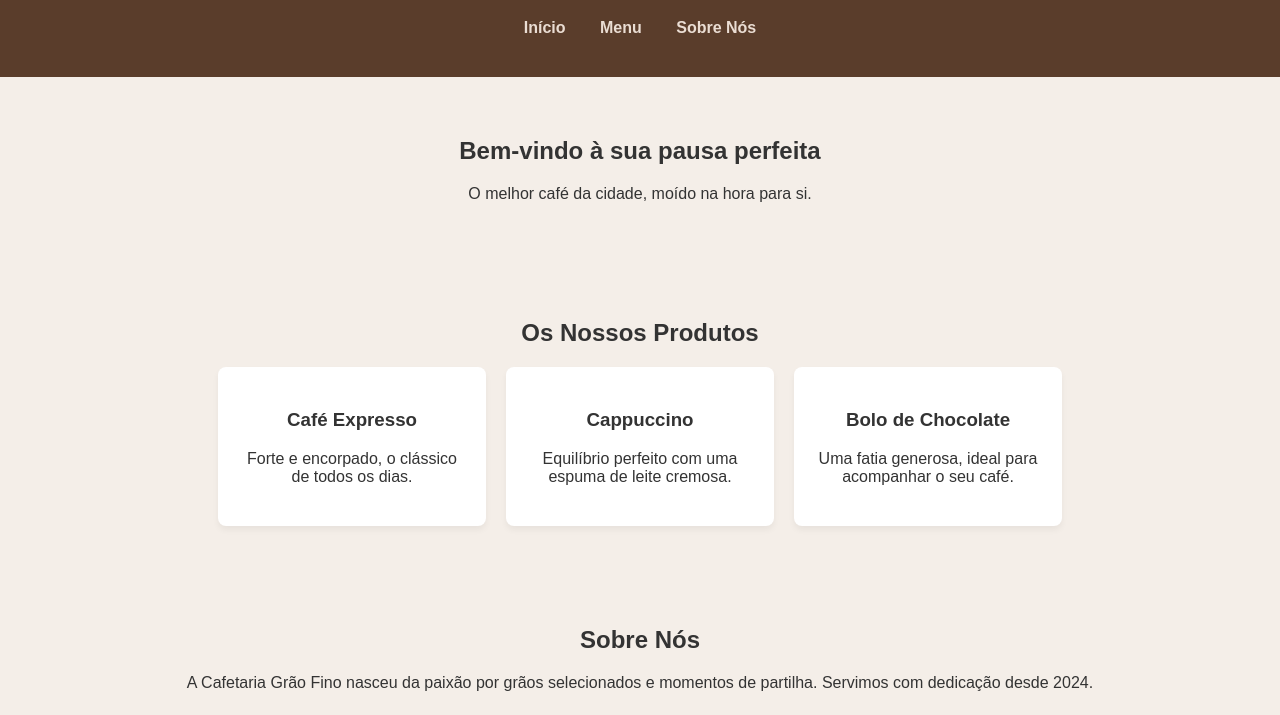
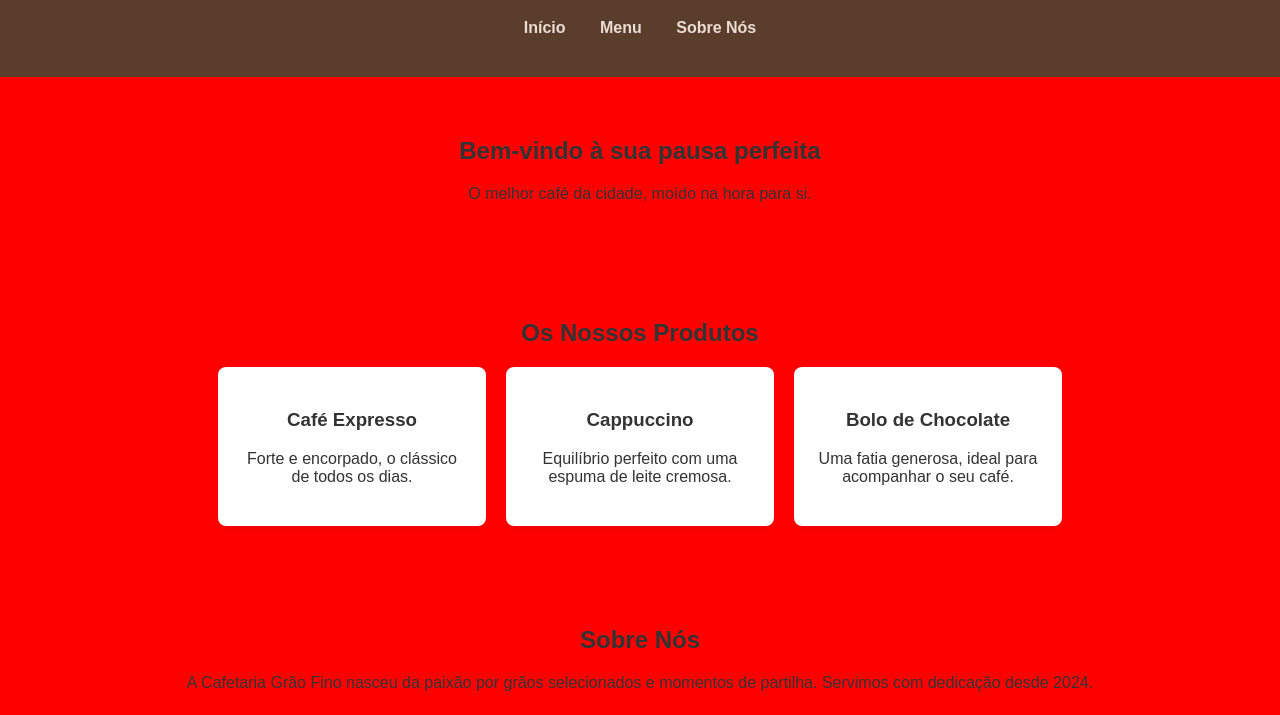
Before and after one commit to Pedroyan7/projeto-cafeteria, a plain HTML site: page index.html in a window 1280 px wide. Shown: the part 85-800 px from the top of the page. Drawn offline with Linux system fonts and the light colour scheme.

Commit message:
erro: muda cor de fundo para vermelho

```diff
--- a/style.css
+++ b/style.css
@@ -2,7 +2,7 @@ body {
     font-family: Arial, sans-serif;
     margin: 0;
     padding: 0;
-    background-color: #f4eee8;
+    background-color: red; /* <-- AQUI ESTÁ O NOSSO ERRO! */
     color: #333;
 }
 
```
